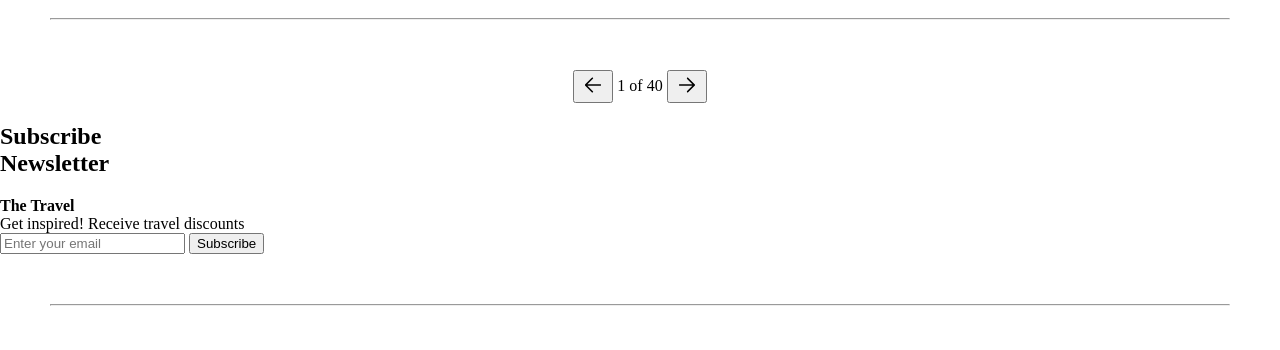
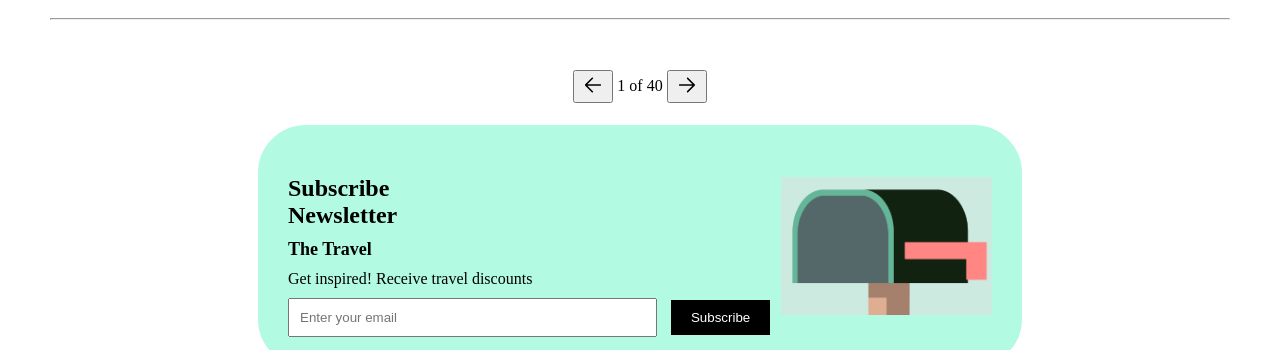
Before and after one commit to tirdesh/HotelListingPage-2-CSS, a plain HTML site: page index.html in a window 1280 px wide. Shown: the part 4370-4720 px from the top of the page. Drawn offline with Linux system fonts and the light colour scheme.

Commit message:
subscribe layout implemented with flex

```diff
--- a/index.html
+++ b/index.html
@@ -376,20 +376,24 @@
                     <img width="" height="" src="assets/arrow_forward.png" alt="animal">
                 </button>
             </div>
-
+         <br>
         </section>
         <!--Subscribe Newsletter section - used form and input elements to validate email entry-->
-        <section>
+        <div class="container-with-border">
+            <section class="subscribe">
+                <div class="subscribe-text">
                     <h2>Subscribe<br>Newsletter</h2>
                     <strong>The Travel</strong>
                     <p>Get inspired! Receive travel discounts</p>
                     <form>
                         <input type="email" placeholder="Enter your email">
                         <button type="submit">Subscribe</button>
-                <!-- <input type="submit" value="Subscribe"> -->
-                <!-- <button><img width="" height="" src="assets/State=Default, Change Icon=None, Size=Large, Type=Filled.png" alt="animal"></button> -->
                     </form>
+                </div>
+                <img src="assets/post.PNG" class="subscribe-image">
             </section>
+        </div>
+
         <hr>
         </main>
         <!--Footer content for our page-->
--- a/styles/main.css
+++ b/styles/main.css
@@ -424,3 +424,65 @@ vertical-align: middle;
     vertical-align: middle;
     text-align: center;
 }
+
+/*subscribe*/
+.container-with-border {
+    border: 2px solid #ffffff;
+    border-radius: 50px; /* Adjust the border radius as needed */
+    padding: 20px;
+    overflow: hidden;
+    display: flex;
+    align-items: center;
+    margin-top: 20px;
+    margin-left: 20%;
+    margin-right: 20%;
+    background-color: rgb(178, 250, 226);
+}
+
+.subscribe {
+    display: flex;
+    justify-content: space-between;
+    align-items: center;
+    width: 100%;
+    padding: 10px;
+}
+
+.subscribe-text {
+    text-align: left;
+    width: 70%;
+}
+
+.subscribe-text h2 {
+    font-size: 24px;
+    margin-bottom: 10px;
+}
+
+.subscribe-text strong {
+    font-size: 18px;
+}
+
+.subscribe-text p {
+    margin: 10px 0;
+}
+
+.subscribe-text form {
+    margin-top: 10px;
+}
+
+.subscribe-text input[type="email"] {
+    padding: 10px;
+    margin-right: 10px;
+    width: 70%;
+}
+
+.subscribe-text button {
+    padding: 10px 20px;
+    background-color: #000000;
+    color: #fff;
+    border: none;
+    cursor: pointer;
+}
+
+.subscribe-image {
+    max-width: 30%;
+}
```
Also changed, not shown: assets/post.PNG (added). Lines whose indentation alone changed are shown as unchanged.
